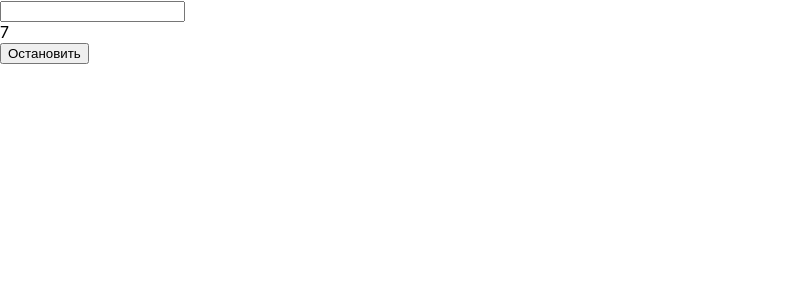
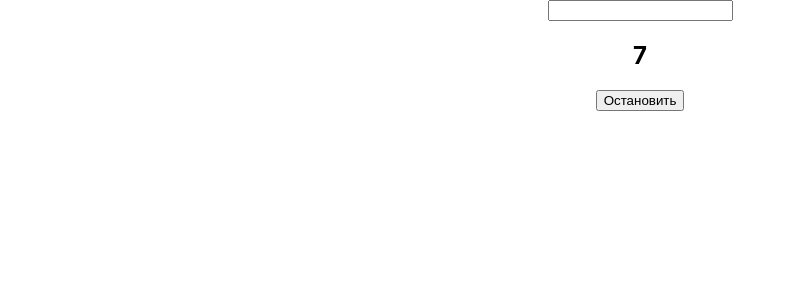
Before and after one commit to Ivan-dp/terabit-test, a React (Create React App) app: page / in a window 1280 px wide. Shown: the top 300 px of the page, without its empty margins (0-796 px from the left). Built offline with nearby package versions, Linux system fonts and the light colour scheme.

Commit message:
change styles for .App and .counter. Modified useEffect for setBtnName.

```diff
--- a/src/App.css
+++ b/src/App.css
@@ -0,0 +1,11 @@
+.App {
+  display: flex;
+  align-items: center;
+  flex-direction: column;
+}
+
+.counter {
+  display: flex;
+  flex-direction: column;
+  align-items: center;
+}
--- a/src/components/Counter.jsx
+++ b/src/components/Counter.jsx
@@ -1,4 +1,4 @@
-import { React, useState, useEffect } from "react";
+import { React, useState, useEffect, useDeferredValue } from "react";
 import { PropTypes } from "prop-types";
 
 const Counter = (props) => {
@@ -19,19 +19,21 @@ const Counter = (props) => {
         console.log(count);
       }
     }, interval);
+  }, [count, toggle]);
 
+  useEffect(() => {
     if (toggle) {
       setBtnName("Остановить");
     } else {
       setBtnName("Запустить");
     }
-  }, [count, toggle]);
+  }, [toggle]);
 
   console.log(count);
 
   return (
-    <div>
-      <div className="count">{count}</div>
+    <div className="counter">
+      <h2>{count}</h2>
       <button onClick={() => setToggle(!toggle)}>{btnName}</button>
     </div>
   );
```
